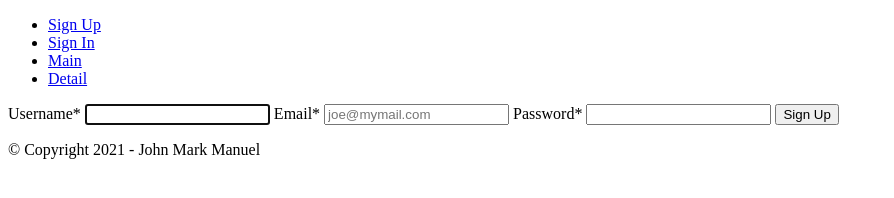
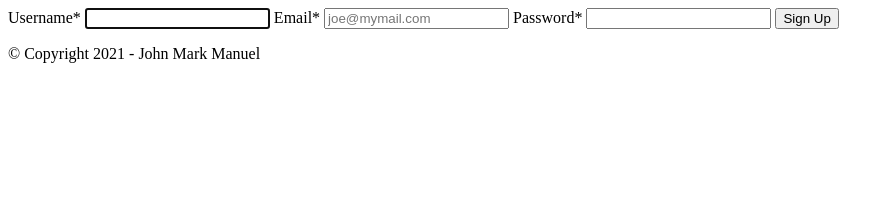
Before and after one commit to macmanuel08/betterteem, a plain HTML site: page signup.html in a window 1280 px wide. Shown: the whole page, without its empty margins (0-894 px from the left). Drawn offline with Linux system fonts and the light colour scheme.

Commit message:
Update signup.html

```diff
--- a/signup.html
+++ b/signup.html
@@ -9,16 +9,6 @@
     <script type="text/javascript" src="index.js"></script>
 </head>
 <body>
-    <head>
-        <nav>
-            <ul id="primaryNav" class="hide">
-                <li><a href="index.html">Sign Up</a></li>
-                <li class="active"><a href="signup.html">Sign In</a></li>
-                <li><a href="main.html">Main</a></li>
-                <li><a href="detail.html">Detail</a></li>
-            </ul>
-        </nav>
-    </head>
     <main>
         <form action="signin.html" onsubmit="return signup(this);" method="GET">
             <label>Username* <input id="username" type="type" name="username" required autofocus></label>
```
